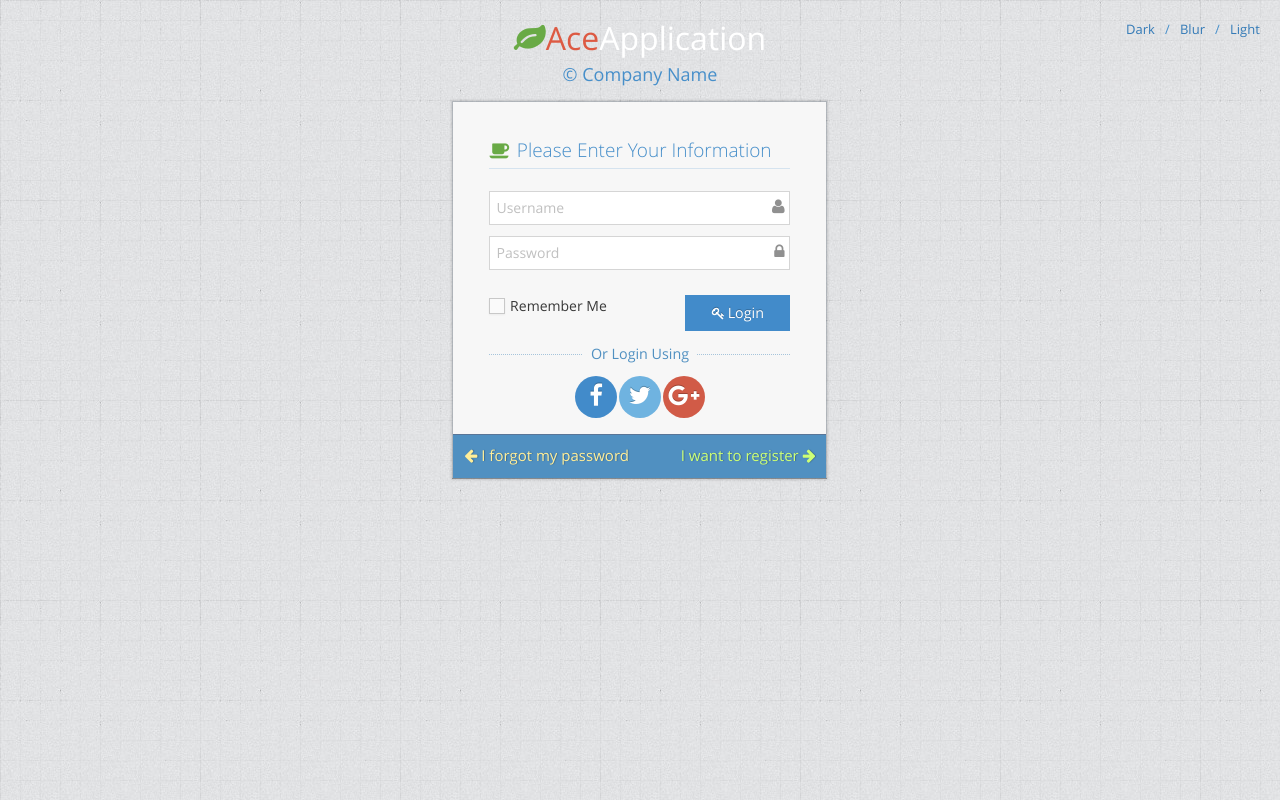
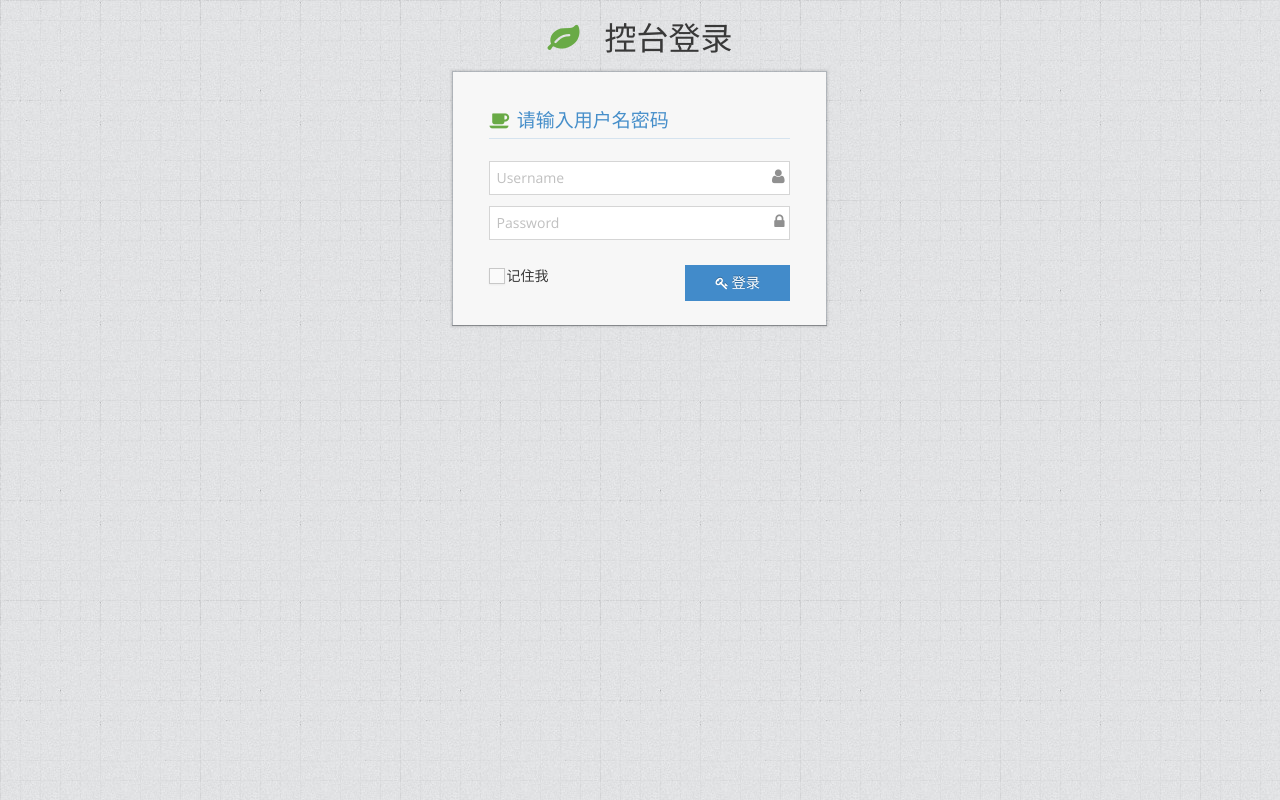
Before and after one commit to Jessica-Ruhan-Yin/course-online, a Vue app in the folder admin/: page / in a window 1280 px wide. Built offline with nearby package versions, Linux system fonts and the light colour scheme.

Commit message:
4-2 简化登录页面

```diff
--- a/admin/src/App.vue
+++ b/admin/src/App.vue
@@ -6,11 +6,9 @@
           <div class="login-container">
             <div class="center">
               <h1>
-                <i class="ace-icon fa fa-leaf green"></i>
-                <span class="red">Ace</span>
-                <span class="white" id="id-text2">Application</span>
+                <i class="ace-icon fa fa-leaf green"></i> &nbsp;
+                <span class="">控台登录</span>
               </h1>
-              <h4 class="blue" id="id-company-text">&copy; Company Name</h4>
             </div>
 
             <div class="space-6"></div>
@@ -21,7 +19,7 @@
                   <div class="widget-main">
                     <h4 class="header blue lighter bigger">
                       <i class="ace-icon fa fa-coffee green"></i>
-                      Please Enter Your Information
+                      请输入用户名密码
                     </h4>
 
                     <div class="space-6"></div>
@@ -30,14 +28,14 @@
                       <fieldset>
                         <label class="block clearfix">
 														<span class="block input-icon input-icon-right">
-															<input type="text" class="form-control" placeholder="Username" />
+															<input type="text" class="form-control" placeholder="Username"/>
 															<i class="ace-icon fa fa-user"></i>
 														</span>
                         </label>
 
                         <label class="block clearfix">
 														<span class="block input-icon input-icon-right">
-															<input type="password" class="form-control" placeholder="Password" />
+															<input type="password" class="form-control" placeholder="Password"/>
 															<i class="ace-icon fa fa-lock"></i>
 														</span>
                         </label>
@@ -46,13 +44,13 @@
 
                         <div class="clearfix">
                           <label class="inline">
-                            <input type="checkbox" class="ace" />
-                            <span class="lbl"> Remember Me</span>
+                            <input type="checkbox" class="ace"/>
+                            <span class="lbl">记住我</span>
                           </label>
 
                           <button type="button" class="width-35 pull-right btn btn-sm btn-primary">
                             <i class="ace-icon fa fa-key"></i>
-                            <span class="bigger-110">Login</span>
+                            <span class="bigger-110">登录</span>
                           </button>
                         </div>
 
@@ -60,177 +58,12 @@
                       </fieldset>
                     </form>
 
-                    <div class="social-or-login center">
-                      <span class="bigger-110">Or Login Using</span>
-                    </div>
-
-                    <div class="space-6"></div>
-
-                    <div class="social-login center">
-                      <a class="btn btn-primary">
-                        <i class="ace-icon fa fa-facebook"></i>
-                      </a>
-
-                      <a class="btn btn-info">
-                        <i class="ace-icon fa fa-twitter"></i>
-                      </a>
-
-                      <a class="btn btn-danger">
-                        <i class="ace-icon fa fa-google-plus"></i>
-                      </a>
-                    </div>
                   </div><!-- /.widget-main -->
 
-                  <div class="toolbar clearfix">
-                    <div>
-                      <a href="#" data-target="#forgot-box" class="forgot-password-link">
-                        <i class="ace-icon fa fa-arrow-left"></i>
-                        I forgot my password
-                      </a>
-                    </div>
-
-                    <div>
-                      <a href="#" data-target="#signup-box" class="user-signup-link">
-                        I want to register
-                        <i class="ace-icon fa fa-arrow-right"></i>
-                      </a>
-                    </div>
-                  </div>
                 </div><!-- /.widget-body -->
               </div><!-- /.login-box -->
-
-              <div id="forgot-box" class="forgot-box widget-box no-border">
-                <div class="widget-body">
-                  <div class="widget-main">
-                    <h4 class="header red lighter bigger">
-                      <i class="ace-icon fa fa-key"></i>
-                      Retrieve Password
-                    </h4>
-
-                    <div class="space-6"></div>
-                    <p>
-                      Enter your email and to receive instructions
-                    </p>
-
-                    <form>
-                      <fieldset>
-                        <label class="block clearfix">
-														<span class="block input-icon input-icon-right">
-															<input type="email" class="form-control" placeholder="Email" />
-															<i class="ace-icon fa fa-envelope"></i>
-														</span>
-                        </label>
-
-                        <div class="clearfix">
-                          <button type="button" class="width-35 pull-right btn btn-sm btn-danger">
-                            <i class="ace-icon fa fa-lightbulb-o"></i>
-                            <span class="bigger-110">Send Me!</span>
-                          </button>
-                        </div>
-                      </fieldset>
-                    </form>
-                  </div><!-- /.widget-main -->
-
-                  <div class="toolbar center">
-                    <a href="#" data-target="#login-box" class="back-to-login-link">
-                      Back to login
-                      <i class="ace-icon fa fa-arrow-right"></i>
-                    </a>
-                  </div>
-                </div><!-- /.widget-body -->
-              </div><!-- /.forgot-box -->
-
-              <div id="signup-box" class="signup-box widget-box no-border">
-                <div class="widget-body">
-                  <div class="widget-main">
-                    <h4 class="header green lighter bigger">
-                      <i class="ace-icon fa fa-users blue"></i>
-                      New User Registration
-                    </h4>
-
-                    <div class="space-6"></div>
-                    <p> Enter your details to begin: </p>
-
-                    <form>
-                      <fieldset>
-                        <label class="block clearfix">
-														<span class="block input-icon input-icon-right">
-															<input type="email" class="form-control" placeholder="Email" />
-															<i class="ace-icon fa fa-envelope"></i>
-														</span>
-                        </label>
-
-                        <label class="block clearfix">
-														<span class="block input-icon input-icon-right">
-															<input type="text" class="form-control" placeholder="Username" />
-															<i class="ace-icon fa fa-user"></i>
-														</span>
-                        </label>
-
-                        <label class="block clearfix">
-														<span class="block input-icon input-icon-right">
-															<input type="password" class="form-control" placeholder="Password" />
-															<i class="ace-icon fa fa-lock"></i>
-														</span>
-                        </label>
-
-                        <label class="block clearfix">
-														<span class="block input-icon input-icon-right">
-															<input type="password" class="form-control" placeholder="Repeat password" />
-															<i class="ace-icon fa fa-retweet"></i>
-														</span>
-                        </label>
-
-                        <label class="block">
-                          <input type="checkbox" class="ace" />
-                          <span class="lbl">
-															I accept the
-															<a href="#">User Agreement</a>
-														</span>
-                        </label>
-
-                        <div class="space-24"></div>
-
-                        <div class="clearfix">
-                          <button type="reset" class="width-30 pull-left btn btn-sm">
-                            <i class="ace-icon fa fa-refresh"></i>
-                            <span class="bigger-110">Reset</span>
-                          </button>
-
-                          <button type="button" class="width-65 pull-right btn btn-sm btn-success">
-                            <span class="bigger-110">Register</span>
-
-                            <i class="ace-icon fa fa-arrow-right icon-on-right"></i>
-                          </button>
-                        </div>
-                      </fieldset>
-                    </form>
-                  </div>
-
-                  <div class="toolbar center">
-                    <a href="#" data-target="#login-box" class="back-to-login-link">
-                      <i class="ace-icon fa fa-arrow-left"></i>
-                      Back to login
-                    </a>
-                  </div>
-                </div><!-- /.widget-body -->
-              </div><!-- /.signup-box -->
             </div><!-- /.position-relative -->
 
-            <div class="navbar-fixed-top align-right">
-              <br />
-              &nbsp;
-              <a id="btn-login-dark" href="#">Dark</a>
-              &nbsp;
-              <span class="blue">/</span>
-              &nbsp;
-              <a id="btn-login-blur" href="#">Blur</a>
-              &nbsp;
-              <span class="blue">/</span>
-              &nbsp;
-              <a id="btn-login-light" href="#">Light</a>
-              &nbsp; &nbsp; &nbsp;
-            </div>
           </div>
         </div><!-- /.col -->
       </div><!-- /.row -->
```
